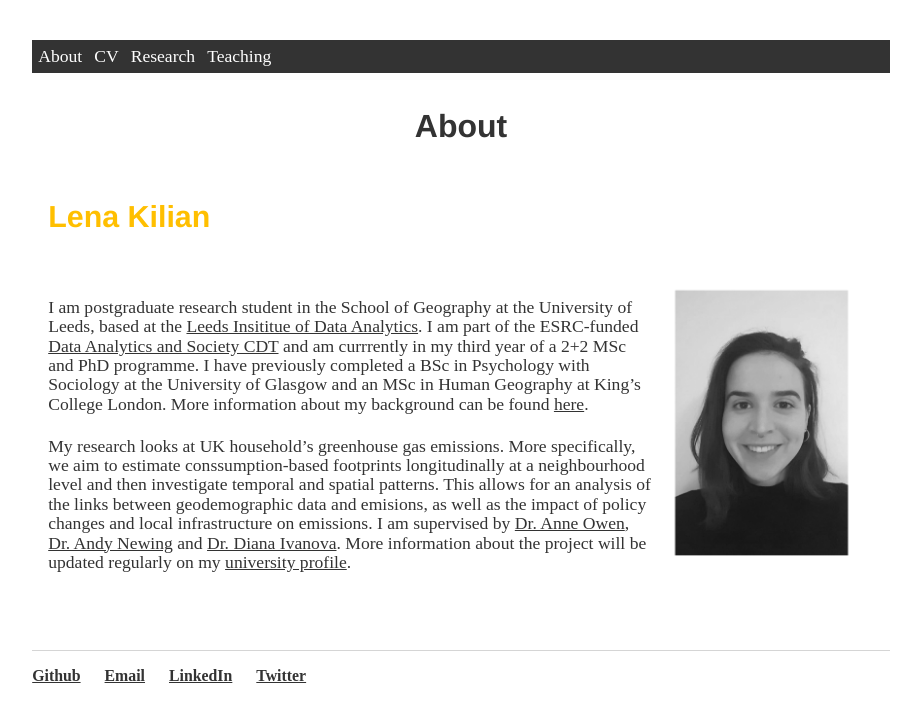
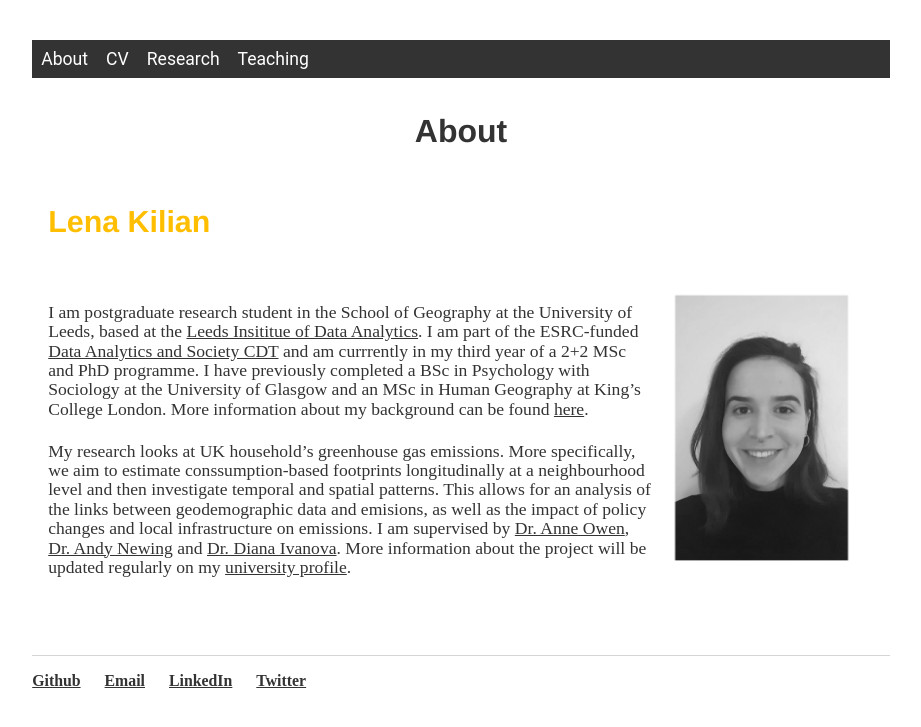
Before and after one commit to lena-kilian/lena-kilian.github.io, a Jekyll site: the page built from index.md, in a window 1280 px wide. Shown: the top 727 px of the page, without its empty margins (179-1100 px from the left). Built offline with Jekyll 4.4.1, drawn with Linux system fonts in a browser that asks for light colours; our own code applies the rules of GitHub Pages for plain Markdown files.

Commit message:
Update main.css

```diff
--- a/css/main.css
+++ b/css/main.css
@@ -8,7 +8,7 @@ body {
 .navbar {
   overflow: hidden;
   background-color: #333;
-  font-family:'Sans Serif';
+  font-family:'Roboto';
   color: #ffffff;
 }
 
@@ -18,7 +18,7 @@ body {
   font-size: 1.1em;
   color: #ffffff;
   text-align: center;
-  padding: 6px 6px;
+  padding: 9px 9px;
   text-decoration: none;
 }
 
@@ -34,7 +34,7 @@ body {
   border: none;
   outline: none;
   color: white;
-  padding: 6px 6px;
+  padding: 9px 9px;
   background-color: inherit;
   font-family: inherit; /* Important for vertical align on mobile phones */
   margin: 0; /* Important for vertical align on mobile phones */
```
